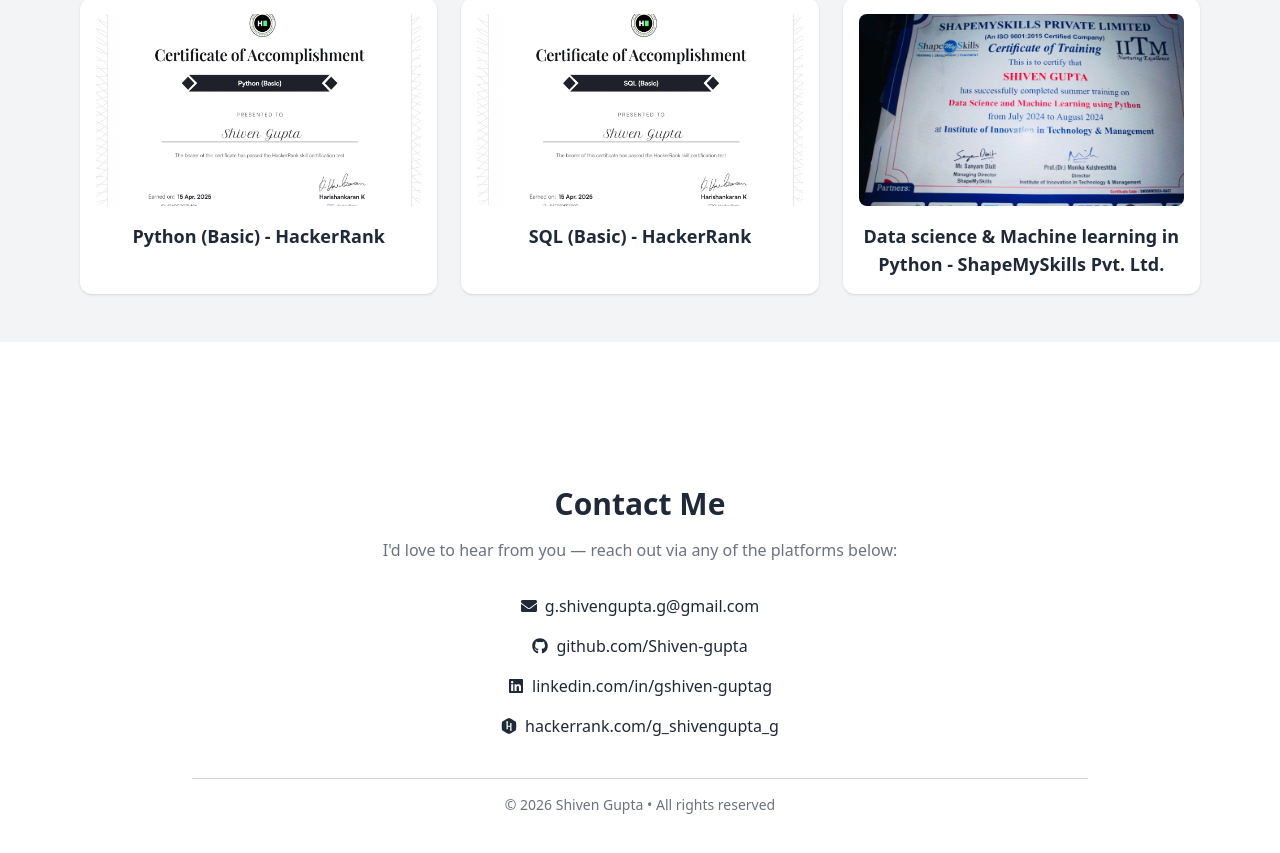
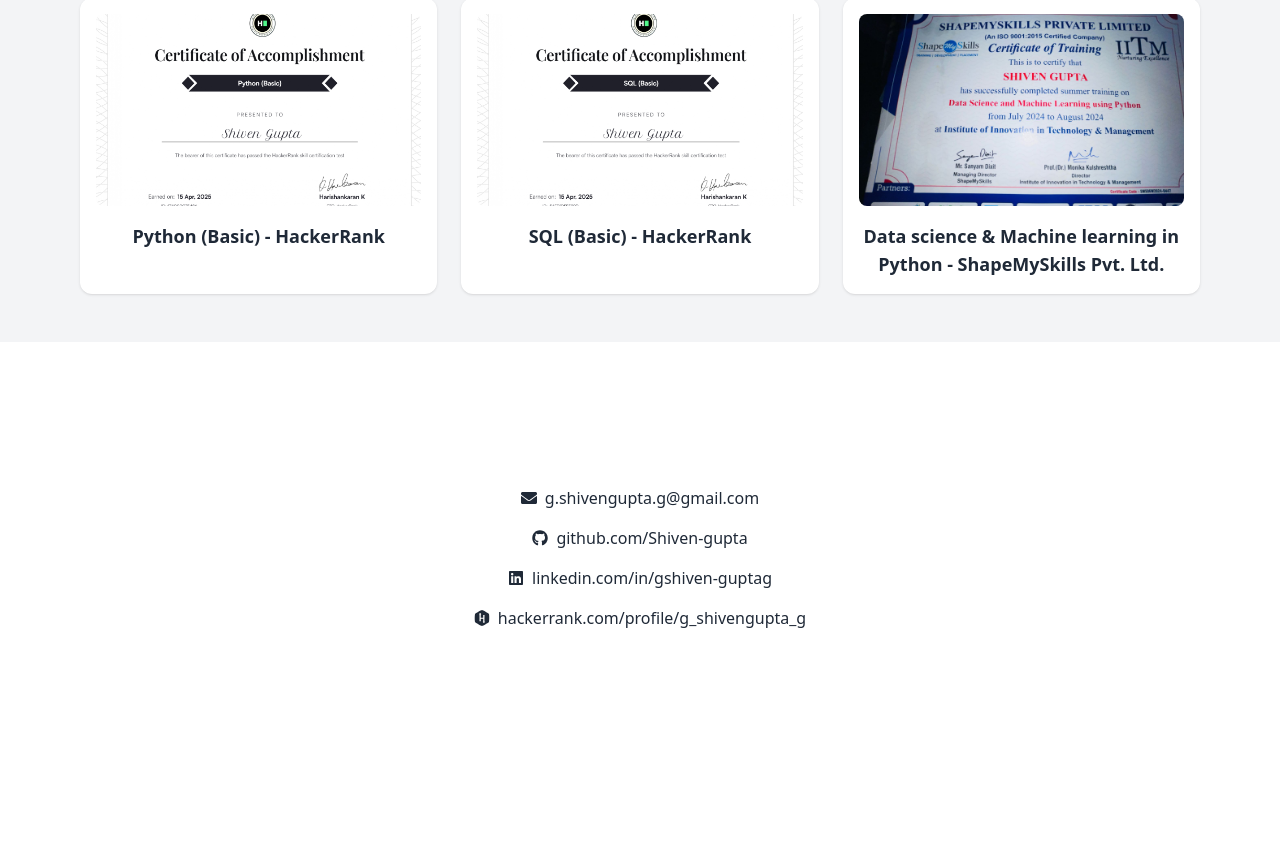
Before and after one commit to Shiven-gupta/my-portfolio, a React (Create React App) app: page / in a window 1280 px wide. Shown: the part 3533-4386 px from the top of the page. After the commit the page ends 4259 px from the top, so only its background shows below. Built offline with nearby package versions, Linux system fonts and the light colour scheme.

Commit message:
Footer.jsx

```diff
--- a/src/components/Footer.jsx
+++ b/src/components/Footer.jsx
@@ -1,14 +1,8 @@
-import { FaGithub, FaLinkedin, FaHackerrank, FaEnvelope } from 'react-icons/fa';
+import { FaGithub, FaLinkedin, FaHackerrank, FaEnvelope } from "react-icons/fa";
 
 export default function Footer() {
   return (
     <footer className="bg-white dark:bg-gray-900 text-gray-800 dark:text-gray-200 py-12 px-6">
-      <div className="max-w-4xl mx-auto text-center">
-        <h2 className="text-3xl font-bold mb-4">Contact Me</h2>
-        <p className="mb-8 text-gray-500 dark:text-gray-400">
-          I'd love to hear from you — reach out via any of the platforms below:
-        </p>
-
       <div className="flex flex-col gap-4 items-center">
         <a
           href="mailto:g.shivengupta.g@gmail.com"
@@ -16,22 +10,33 @@
         >
           <FaEnvelope /> g.shivengupta.g@gmail.com
         </a>
+
         <a
-            href="https://github.com/Shiven-gupta" target="_blank" className="flex items-center gap-2 hover:text-yellow-500 transition-colors" >
+          href="https://github.com/Shiven-gupta"
+          target="_blank"
+          rel="noopener noreferrer"
+          className="flex items-center gap-2 hover:text-yellow-500 transition-colors"
+        >
           <FaGithub /> github.com/Shiven-gupta
         </a>
+
         <a
-            href="https://www.linkedin.com/in/gshiven-guptag/" target="_blank" className="flex items-center gap-2 hover:text-yellow-500 transition-colors" >
+          href="https://www.linkedin.com/in/gshiven-guptag/"
+          target="_blank"
+          rel="noopener noreferrer"
+          className="flex items-center gap-2 hover:text-yellow-500 transition-colors"
+        >
           <FaLinkedin /> linkedin.com/in/gshiven-guptag
         </a>
-          <a href="https://www.hackerrank.com/profile/g_shivengupta_g" target="_blank" className="flex items-center gap-2 hover:text-yellow-500 transition-colors" >
-            <FaHackerrank /> hackerrank.com/g_shivengupta_g
+
+        <a
+          href="https://www.hackerrank.com/profile/g_shivengupta_g"
+          target="_blank"
+          rel="noopener noreferrer"
+          className="flex items-center gap-2 hover:text-yellow-500 transition-colors"
+        >
+          <FaHackerrank /> hackerrank.com/profile/g_shivengupta_g
         </a>
-        </div>
-
-        <div className="mt-10 border-t border-gray-300 dark:border-gray-700 pt-4 text-sm text-gray-500 dark:text-gray-400">
-          &copy; {new Date().getFullYear()} Shiven Gupta • All rights reserved
-        </div>
       </div>
     </footer>
   );
```
Lines whose indentation alone changed are shown as unchanged.
